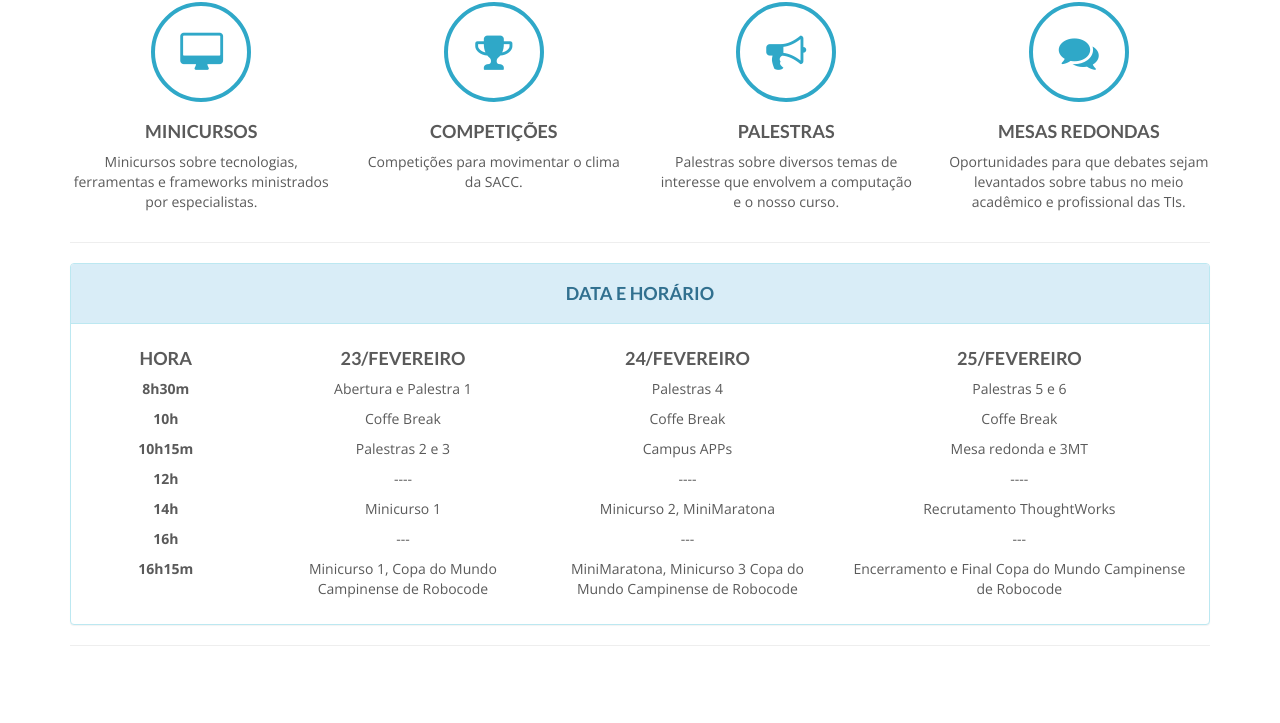
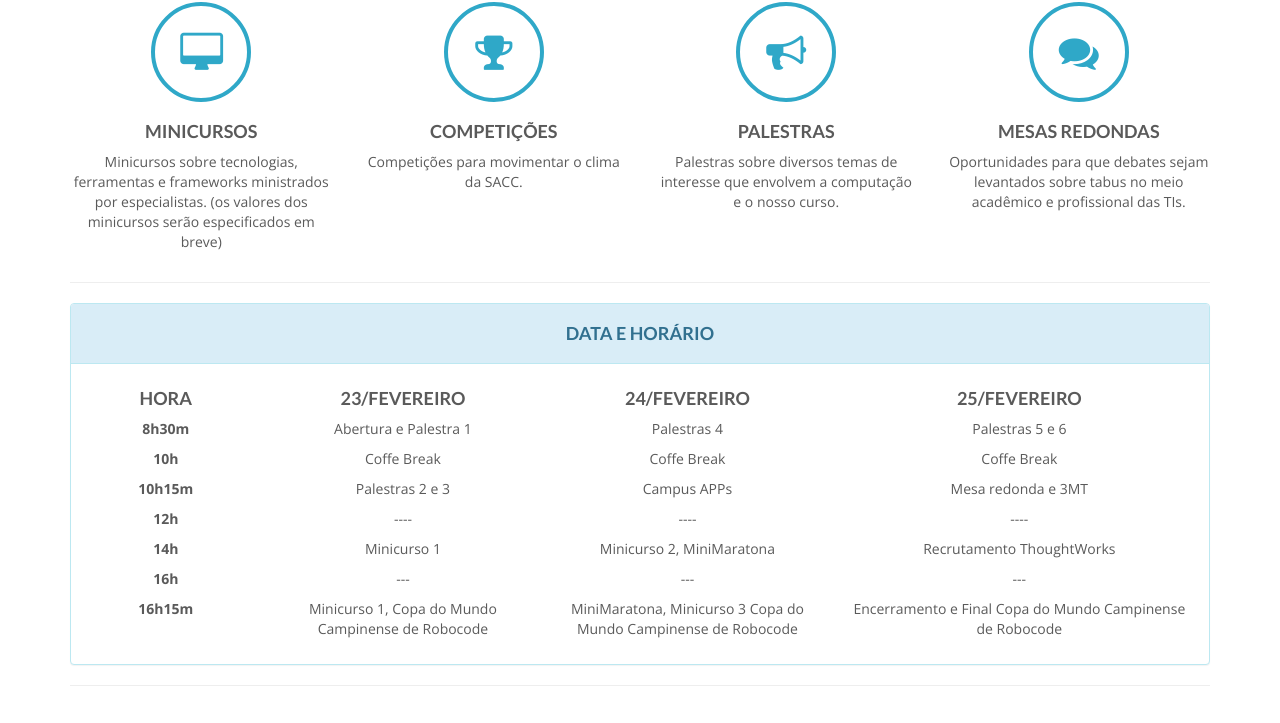
Before and after one commit to petcomputacao/sacc2015, a plain HTML site: page index.html in a window 1280 px wide. Shown: the part 1540-2263 px from the top of the page. Drawn offline with nearby package versions, Linux system fonts and the light colour scheme.

Commit message:
Adicionando aviso que minicursos serão pagos

```diff
--- a/index.html
+++ b/index.html
@@ -142,7 +142,8 @@
 						<ol class="type">
 							<a href="#tf-works" class="page-scroll" data-filter=".curso" ><i class="fa fa-desktop"></i></a>
 							<h4><strong>Minicursos</strong></h4>
-							<p>Minicursos sobre tecnologias, ferramentas e frameworks ministrados por especialistas.</p>
+							<p>Minicursos sobre tecnologias, ferramentas e frameworks ministrados por especialistas. (os valores dos
+							minicursos serão especificados em breve)</p>
 						</ol>
 					</ul>
 				</div>
```
Also changed, not shown: img/team/tiago.jpg (added).
